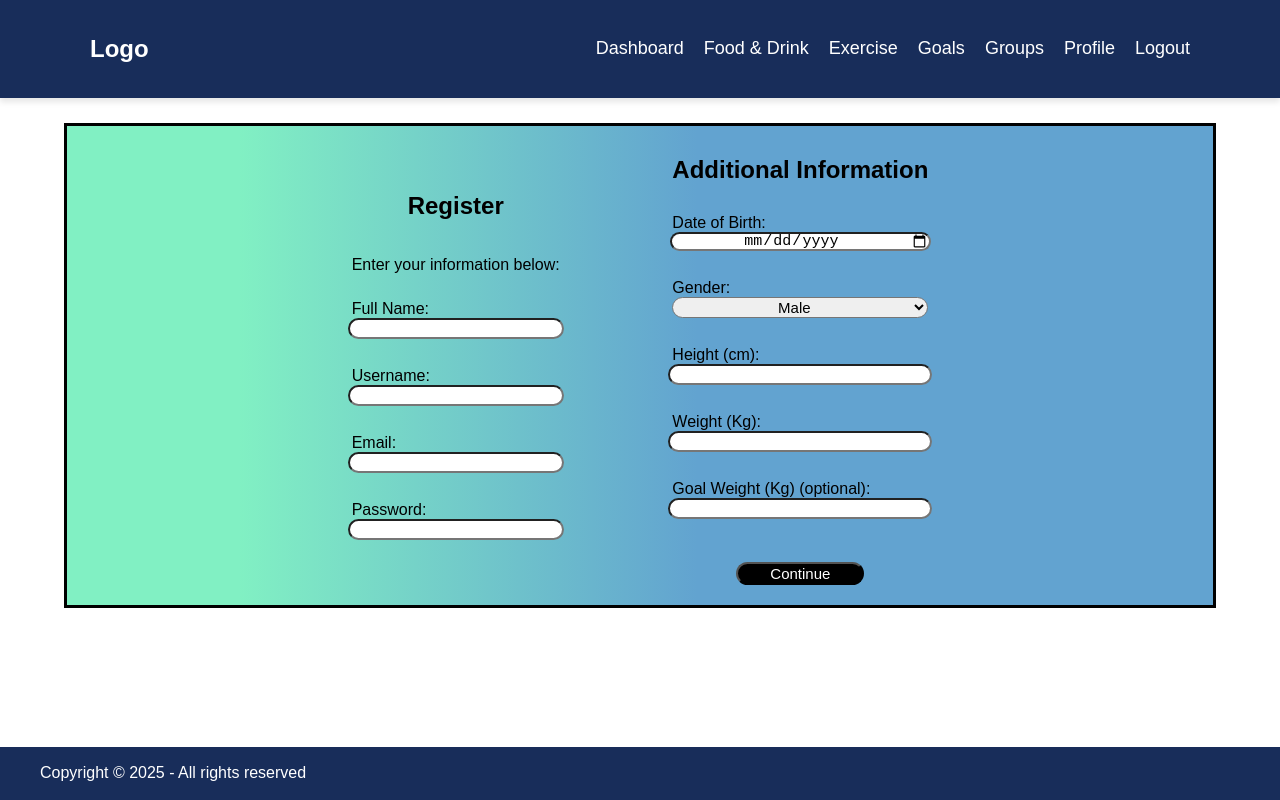
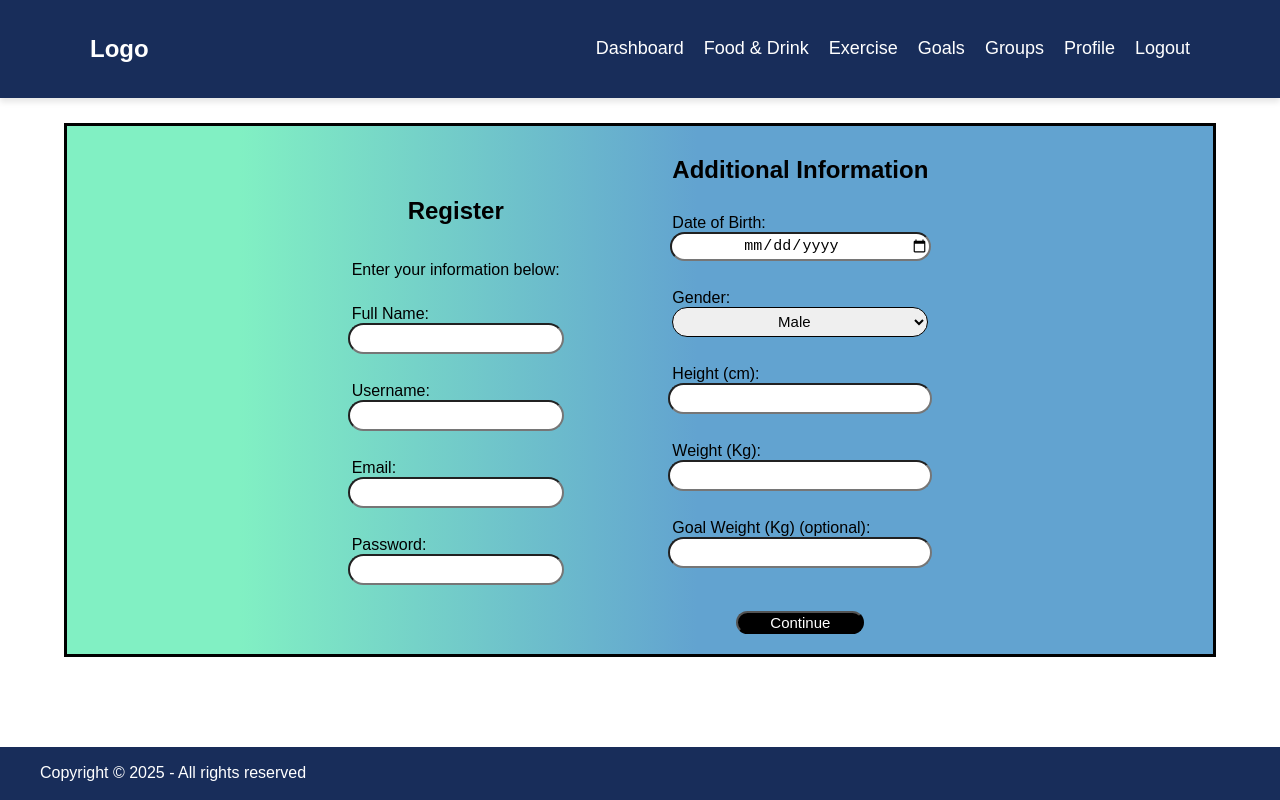
Before and after one commit to ollyb143/SweHealthTracker, a React (Vite) app in the folder client/: page /register in a window 1280 px wide. Built offline with nearby package versions, Linux system fonts and the light colour scheme.

Commit message:
Changed size of inputs on register page

```diff
--- a/client/src/register.css
+++ b/client/src/register.css
@@ -22,7 +22,7 @@
     display: block;
     text-align: center;
     width: 100%;
-    height: 15px;
+    height: 25px;
     border-radius: 25px;
     font-size: 15px;
 }
@@ -40,7 +40,7 @@
     display: block;
     text-align: center;
     width: 100%;
-    height: 15px;
+    height: 25px;
     border-radius: 25px;
     font-size: 15px;
 }
@@ -54,9 +54,11 @@
     display: block;
     text-align: center;
     width: 100%;
-    height: 15%;
+    height: 30px;
     border-radius: 25px;
     font-size: 15px;
+    border: solid;
+    border-width: 1px;
 }
 
 #additionalInfo > button {
```
